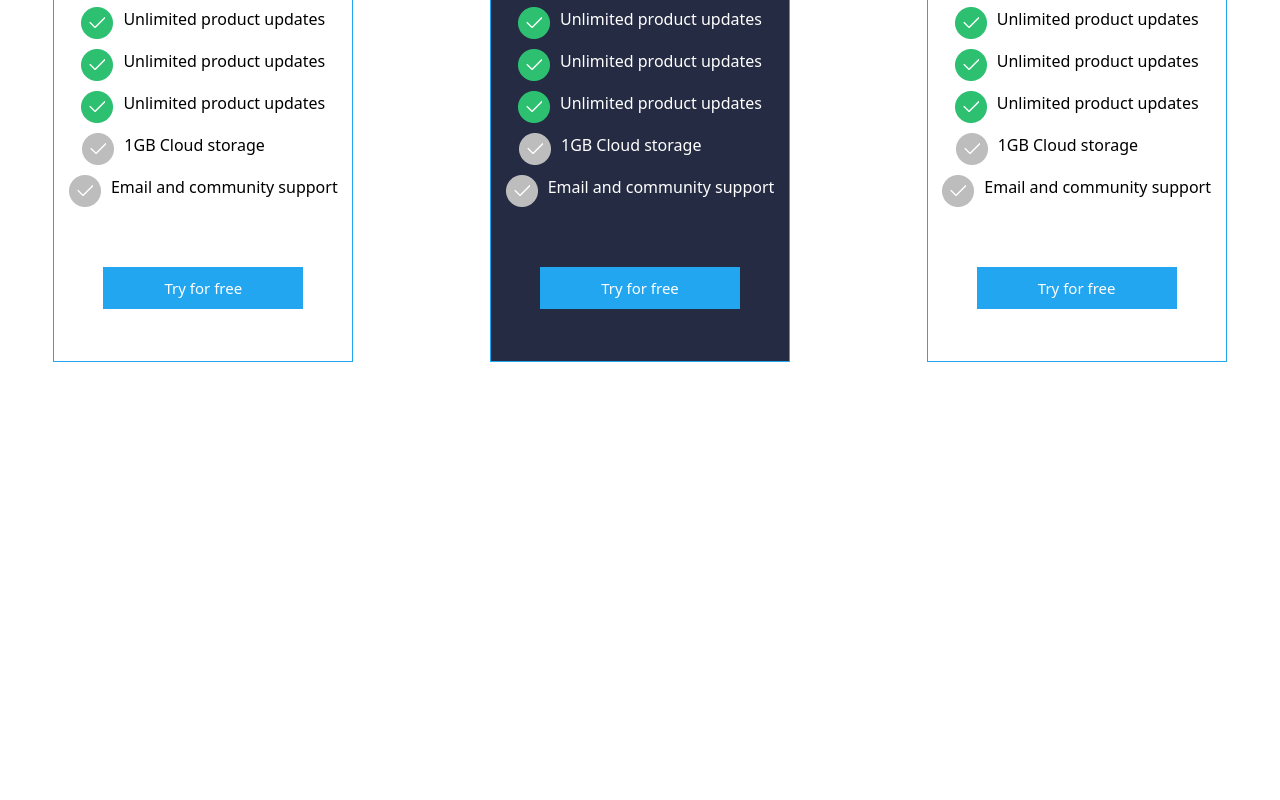
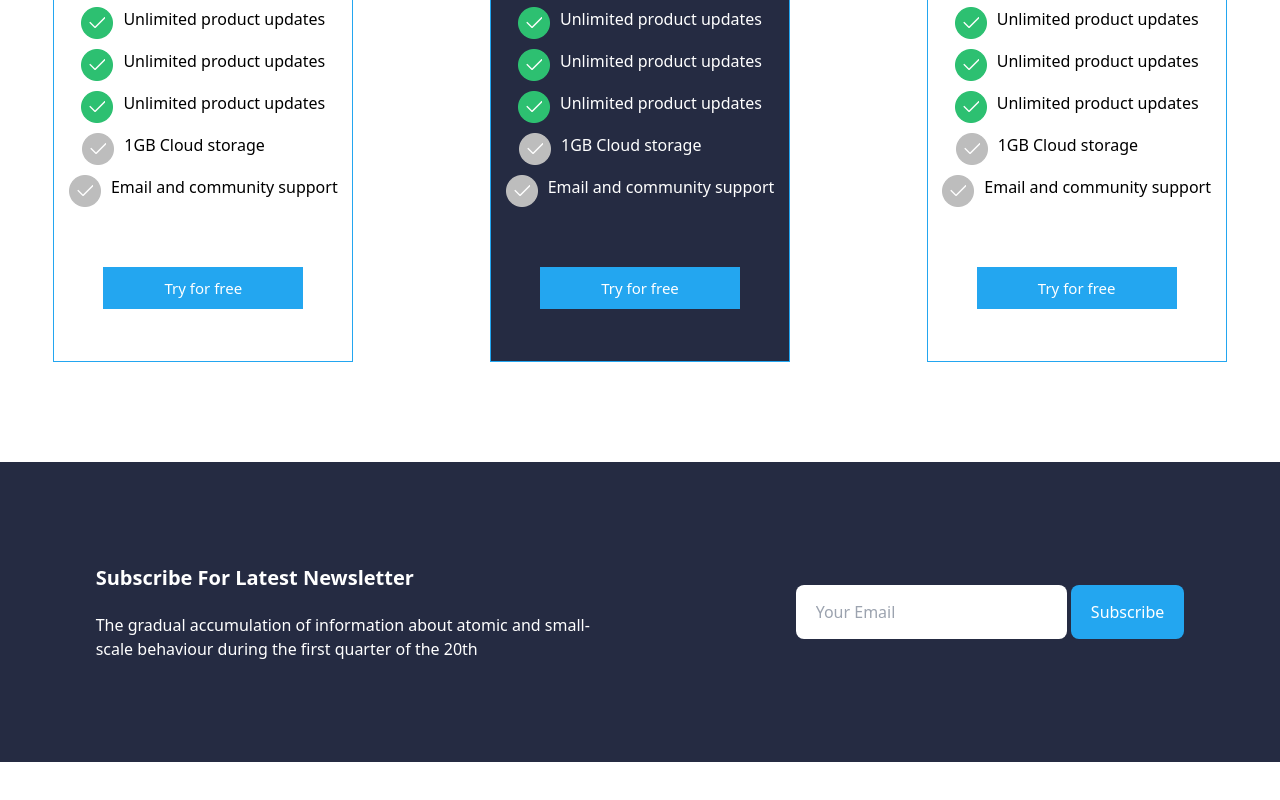
Before and after one commit to vibswift/html-tailwind-home-work, a website: page src/index.html in a window 1280 px wide. Shown: the part 3479-4279 px from the top of the page. Before the commit the page ends 3941 px from the top, so only its background shows below. Drawn offline with nearby package versions, Linux system fonts and the light colour scheme; files that its build step writes are made by us from their sources.

Commit message:
main section7

```diff
--- a/src/index.html
+++ b/src/index.html
@@ -471,6 +471,19 @@ support
         </div>
     </section>
 
+    <section class="bg-[#252B42] mt-[30px] mb-[30px] h-[300px] flex flex-col justify-center items-center lg:flex-row lg:gap-[200px] lg:mb-[100px]">
+        <div class="block1">
+            <p class="text-[white] font-bold text-center text-[20px] mb-[20px] lg:text-start">Subscribe For Latest
+Newsletter</p>
+<p class="text-white w-[500px] hidden lg:flex">The gradual accumulation of information about atomic and
+small-scale behaviour during the first quarter of the 20th </p>
+</div>
+<div>
+    <input class="px-[20px] py-[15px] bg-[white] rounded-[8px]" type="text" placeholder="Your Email">
+    <button class="bg-[#23A6F0] text-[white] px-[20px] py-[15px] rounded-[8px]">Subscribe</button>
+</div>
+    </section>
+
 </main>
 
 </body>
```
